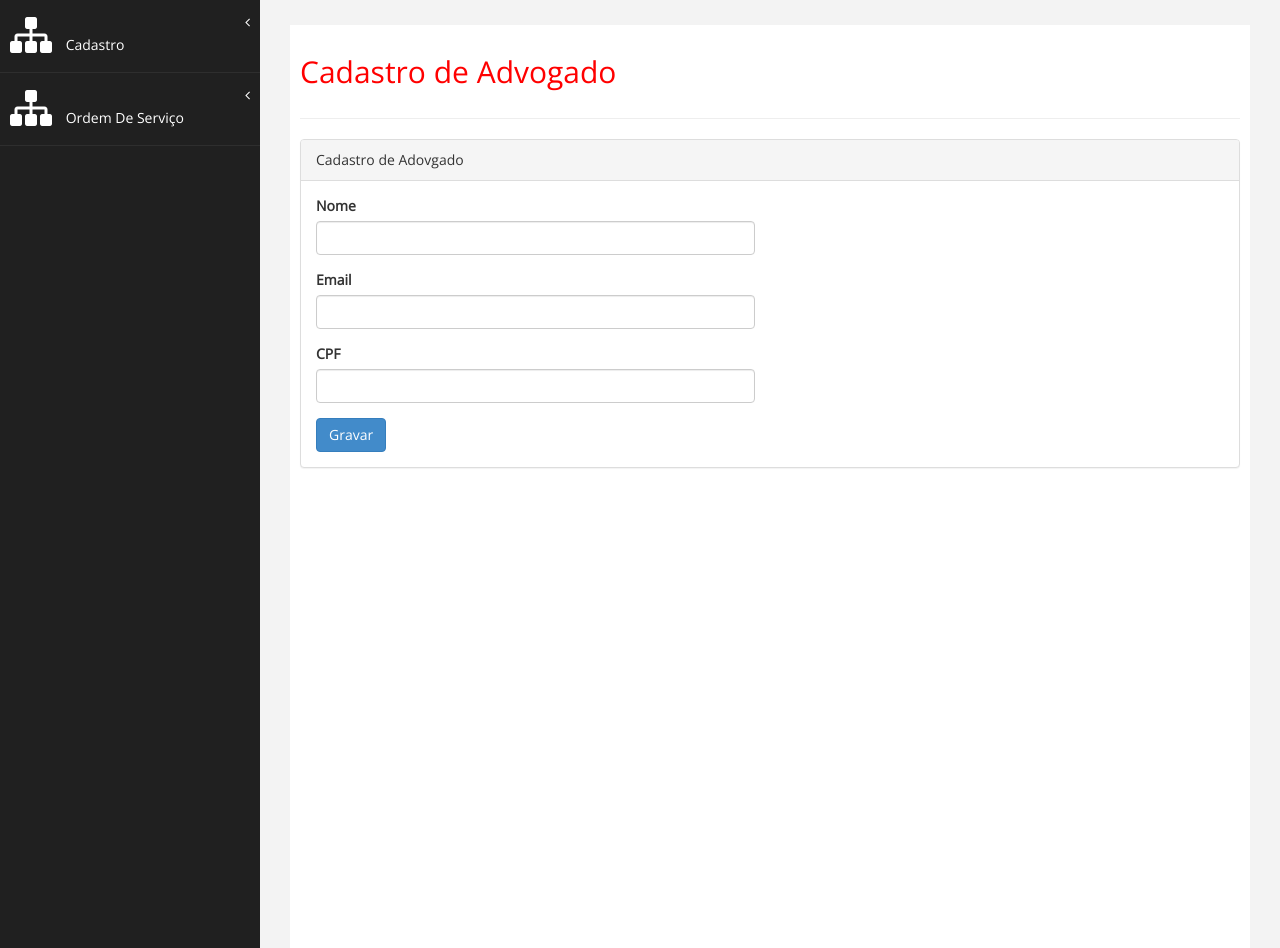
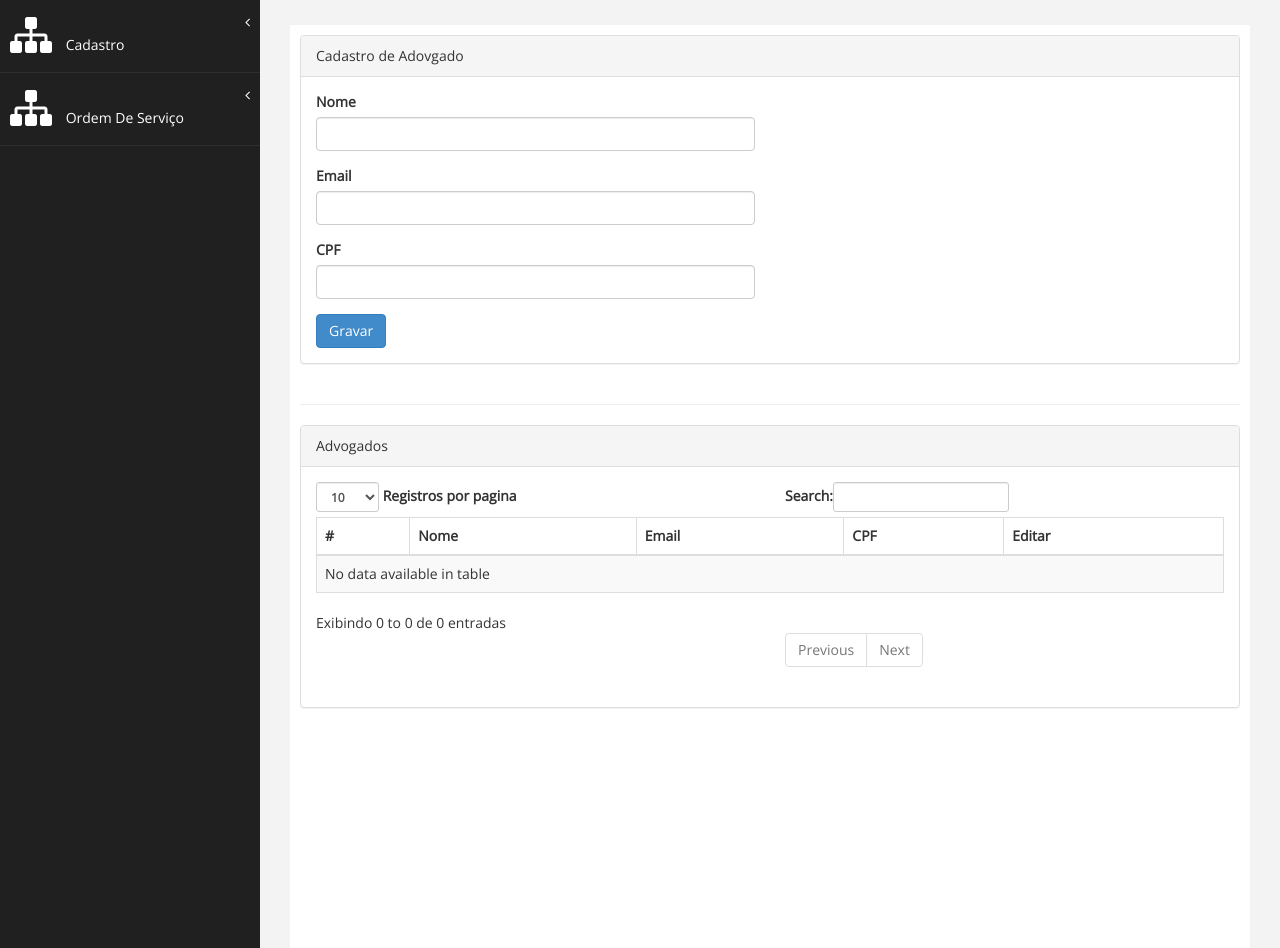
Before and after one commit to prdioliveira/seudireito, a Django app: page /advogado/ in a window 1280 px wide. Shown: the part 60-1008 px from the top of the page. Run offline with Django 3.2, Linux system fonts and the light colour scheme; data that the repository does not hold is empty; some libraries are stand-ins or nearby versions.

Commit message:
adicionando dataTable

```diff
--- a/seuDireito/app/appSeuDireito/static/js/dataTables/dataTables.bootstrap.js
+++ b/seuDireito/app/appSeuDireito/static/js/dataTables/dataTables.bootstrap.js
@@ -2,7 +2,7 @@
 $.extend(true, $.fn.dataTable.defaults, {
     "sDom": "<'row'<'col-sm-6'l><'col-sm-6'f>r>" + "t" + "<'row'<'col-sm-6'i><'col-sm-6'p>>",
     "oLanguage": {
-        "sLengthMenu": "_MENU_ records per page"
+        "sLengthMenu": "_MENU_ Registros por pagina"
     }
 });
 
--- a/seuDireito/app/appSeuDireito/templates/base.html
+++ b/seuDireito/app/appSeuDireito/templates/base.html
@@ -74,5 +74,12 @@
         <script src="{% static 'js/jquery.metisMenu.js' %}"></script>
         <!-- CUSTOM SCRIPTS -->
         <script src="{% static 'js/custom.js' %}"></script>
+        <script src="{% static 'js/dataTables/jquery.dataTables.js' %}"></script>
+        <script src="{% static 'js/dataTables/dataTables.bootstrap.js' %}"></script>
+        <script>
+            $(document).ready(function () {
+                $('#dataTables-example').dataTable();
+            });
+    </script>
     </body>
 </html>
--- a/seuDireito/app/appSeuDireito/templates/cad_advogado.html
+++ b/seuDireito/app/appSeuDireito/templates/cad_advogado.html
@@ -7,13 +7,7 @@
 {% block content %}
     <div id="page-wrapper" >
         <div id="page-inner">
-        <div class="row">
-            <div class="col-md-12">
-                <h2>Cadastro de Advogado</h2>
-            </div>
-        </div>
             <!-- /. ROW  -->
-        <hr />
             <div class="row">
                 <div class="col-md-12">
                     <!-- Form Elements -->
@@ -21,6 +15,7 @@
                         <div class="panel-heading">
                             Cadastro de Adovgado
                         </div>
+
                         <div class="panel-body">
                             <div class="row">
                                 <div class="col-md-6">
@@ -41,7 +36,6 @@
                                             {{ form.cpf|addcss:"form-control"}}
                                         </div>
 
-
                                         <button type="submit" class="btn btn-primary">Gravar</button>
                                     </form>
                                 </div>
@@ -51,10 +45,45 @@
                     <!-- End Form Elements -->
                 </div>
             </div>
+
+            <!-- Data Table -->
+            <hr />
+
+            <!-- Advanced Tables -->
+            <div class="panel panel-default">
+                <div class="panel-heading">
+                    Advogados
                 </div>
-    <!-- /. PAGE INNER  -->
+
+                <div class="panel-body">
+                    <div class="table-responsive">
+                        <table class="table table-striped table-bordered table-hover" id="dataTables-example">
+                            <thead>
+                                <tr>
+                                    <th>#</th>
+                                    <th>Nome</th>
+                                    <th>Email</th>
+                                    <th>CPF</th>
+                                    <th>Editar</th>
+                                </tr>
+                            </thead>
+                            <tbody>
+                                {% for adv in advogados %}
+                                    <tr class="odd gradeX">
+                                        <td>{{ adv.id }}</td>
+                                        <td>{{ adv.nome_advogado }}</td>
+                                        <td>{{ adv.email }}</td>
+                                        <td>{{ adv.cpf }}</td>
+                                        <td class="center">4</td>
+                                    </tr>
+                                {% endfor %}
+                            </tbody>
+                        </table>
                     </div>
-<!-- /. PAGE WRAPPER  -->
                 </div>
-<!-- /. WRAPPER  -->
+            </div>
+            <!--End Advanced Tables -->
+        </div>
+    </div>
+
 {% endblock %}
--- a/seuDireito/app/appSeuDireito/views.py
+++ b/seuDireito/app/appSeuDireito/views.py
@@ -1,6 +1,7 @@
 from django.shortcuts import render
 from django.http import HttpResponseRedirect
 from .forms import AdvogadoForm, EmpresaForm
+from .models import Advogado, Empresa
 
 
 def index(request):
@@ -15,7 +16,8 @@ def advogado_cadastro(request):
             return HttpResponseRedirect('/advogado/')
     else:
         form = AdvogadoForm()
-        return render(request, 'cad_advogado.html', {'form': form})
+        advogados = Advogado.objects.all()
+        return render(request, 'cad_advogado.html', {'form': form, 'advogados': advogados})
 
 
 def empresa_cadastro(request):
@@ -26,4 +28,5 @@ def empresa_cadastro(request):
             return HttpResponseRedirect('/empresa/')
     else:
         form = EmpresaForm()
-        return render(request, 'cad_empresa.html', {'form': form})
+        empresas = Empresa.objects.all()
+        return render(request, 'cad_empresa.html', {'form': form, 'empresas': empresas})
```
Also changed, not shown: seuDireito/app/appSeuDireito/templates/cad_empresa.html (+39 -9 lines), seuDireito/app/appSeuDireito/migrations/0001_initial.py, seuDireito/app/appSeuDireito/static/js/dataTables/jquery.dataTables.js. Lines whose indentation alone changed are shown as unchanged.
